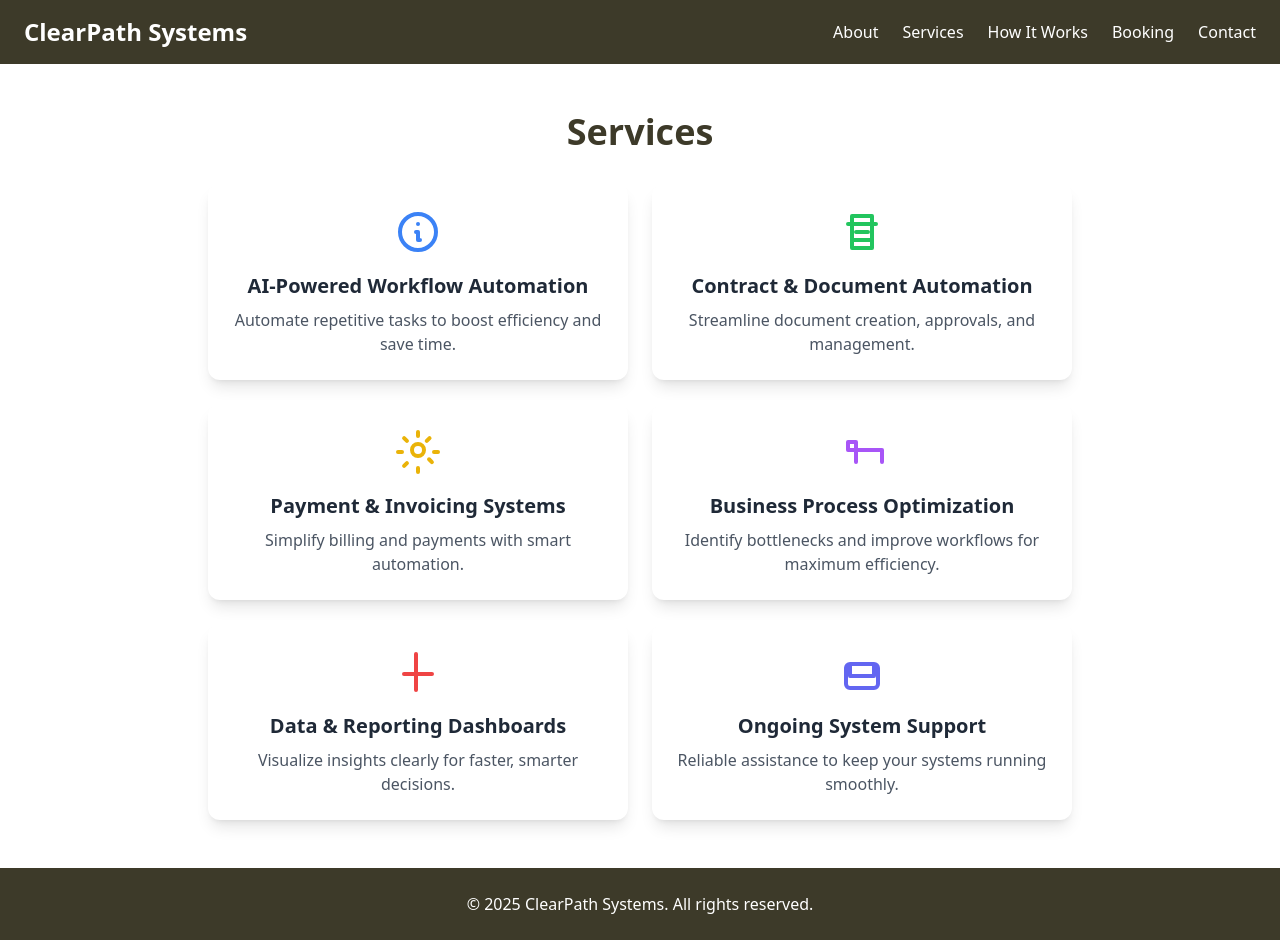
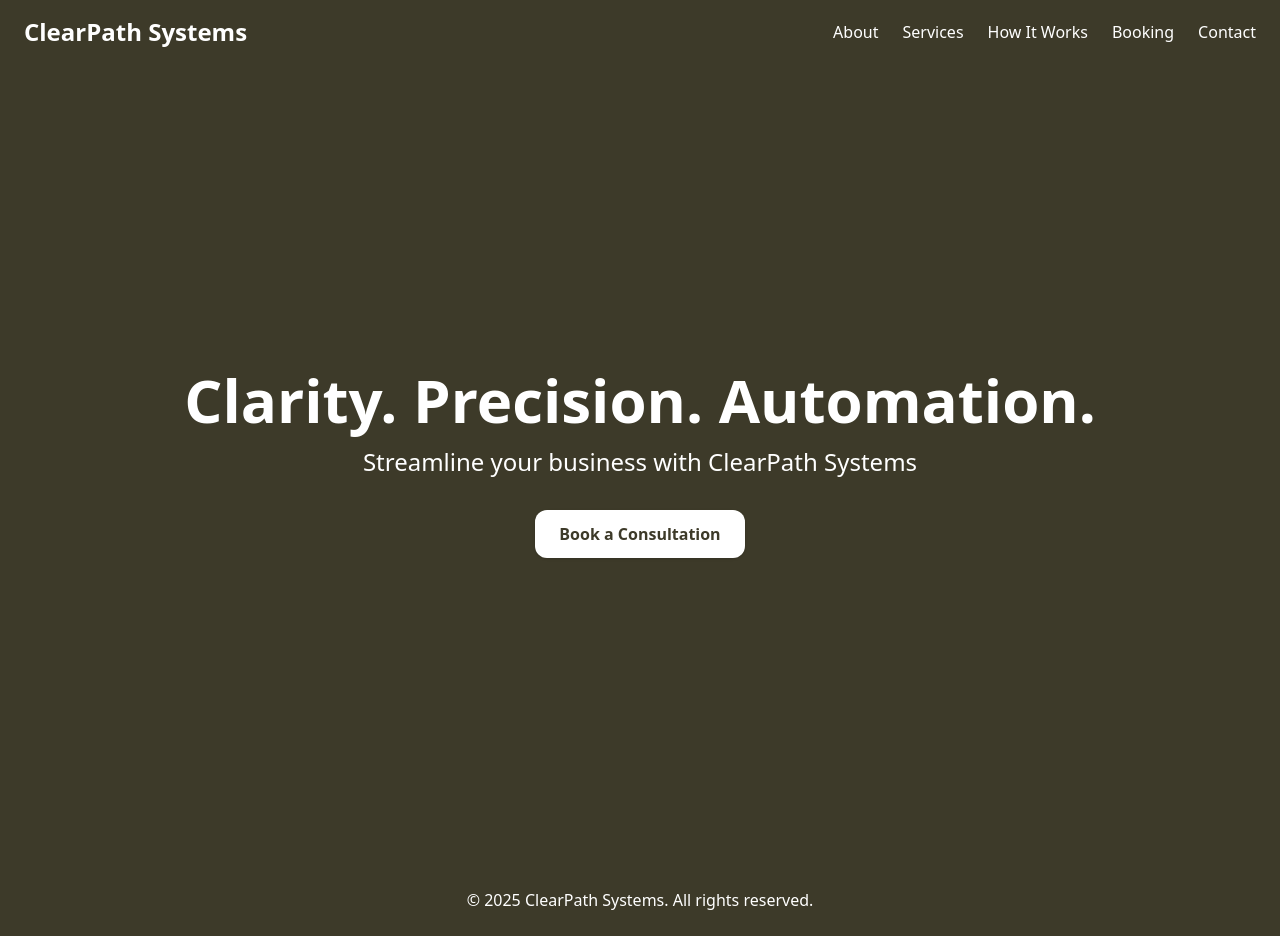
Before and after one commit to MICKENSONA/ClearPath-Systems, a plain HTML site: page index.html in a window 1280 px wide. Drawn offline with nearby package versions, Linux system fonts and the light colour scheme.

Commit message:
Add files via upload

```diff
--- a/index.html
+++ b/index.html
@@ -29,80 +29,11 @@
     </div>
   </nav>
 
-  <section class="px-4 py-12 max-w-4xl mx-auto">
-  <h2 class="text-3xl sm:text-4xl font-bold text-brand mb-8 text-center">Services</h2>
-
-  <div class="grid grid-cols-1 gap-6 sm:grid-cols-2 sm:gap-6">
-
-    <!-- AI-Powered Workflow Automation -->
-    <div class="p-6 bg-white rounded-xl shadow-lg text-center transform hover:scale-105 transition duration-300">
-      <div class="flex justify-center mb-4">
-        <svg class="w-12 h-12 text-blue-500" fill="none" stroke="currentColor" stroke-width="2" viewBox="0 0 24 24">
-          <path stroke-linecap="round" stroke-linejoin="round" d="M13 16h-1v-4h-1m1-4h.01M12 12h.01M21 12a9 9 0 11-18 0 9 9 0 0118 0z" />
-        </svg>
-      </div>
-      <h3 class="text-xl font-semibold mb-2">AI-Powered Workflow Automation</h3>
-      <p class="text-gray-600 text-sm sm:text-base">Automate repetitive tasks to boost efficiency and save time.</p>
-    </div>
-
-    <!-- Contract & Document Automation -->
-    <div class="p-6 bg-white rounded-xl shadow-lg text-center transform hover:scale-105 transition duration-300">
-      <div class="flex justify-center mb-4">
-        <svg class="w-12 h-12 text-green-500" fill="none" stroke="currentColor" stroke-width="2" viewBox="0 0 24 24">
-          <path stroke-linecap="round" stroke-linejoin="round" d="M9 12h6m2 4H7m12-8H5m2-4h10v16H7V4z" />
-        </svg>
-      </div>
-      <h3 class="text-xl font-semibold mb-2">Contract & Document Automation</h3>
-      <p class="text-gray-600 text-sm sm:text-base">Streamline document creation, approvals, and management.</p>
-    </div>
-
-    <!-- Payment & Invoicing Systems -->
-    <div class="p-6 bg-white rounded-xl shadow-lg text-center transform hover:scale-105 transition duration-300">
-      <div class="flex justify-center mb-4">
-        <svg class="w-12 h-12 text-yellow-500" fill="none" stroke="currentColor" stroke-width="2" viewBox="0 0 24 24">
-          <path stroke-linecap="round" stroke-linejoin="round" d="M12 8c-1.657 0-3 1.343-3 3s1.343 3 3 3 3-1.343 3-3-1.343-3-3-3z" />
-          <path stroke-linecap="round" stroke-linejoin="round" d="M12 2v2m0 16v2m10-10h-2M4 12H2m16.95 5.05l-1.414-1.414M6.464 6.464L5.05 5.05m12.728 0l-1.414 1.414M6.464 17.536l-1.414 1.414" />
-        </svg>
-      </div>
-      <h3 class="text-xl font-semibold mb-2">Payment & Invoicing Systems</h3>
-      <p class="text-gray-600 text-sm sm:text-base">Simplify billing and payments with smart automation.</p>
-    </div>
-
-    <!-- Business Process Optimization -->
-    <div class="p-6 bg-white rounded-xl shadow-lg text-center transform hover:scale-105 transition duration-300">
-      <div class="flex justify-center mb-4">
-        <svg class="w-12 h-12 text-purple-500" fill="none" stroke="currentColor" stroke-width="2" viewBox="0 0 24 24">
-          <path stroke-linecap="round" stroke-linejoin="round" d="M9 17v-6h13v6M5 11V7h4v4H5z" />
-        </svg>
-      </div>
-      <h3 class="text-xl font-semibold mb-2">Business Process Optimization</h3>
-      <p class="text-gray-600 text-sm sm:text-base">Identify bottlenecks and improve workflows for maximum efficiency.</p>
-    </div>
-
-    <!-- Data & Reporting Dashboards -->
-    <div class="p-6 bg-white rounded-xl shadow-lg text-center transform hover:scale-105 transition duration-300">
-      <div class="flex justify-center mb-4">
-        <svg class="w-12 h-12 text-red-500" fill="none" stroke="currentColor" stroke-width="2" viewBox="0 0 24 24">
-          <path stroke-linecap="round" stroke-linejoin="round" d="M11 3v18M5 13h14" />
-        </svg>
-      </div>
-      <h3 class="text-xl font-semibold mb-2">Data & Reporting Dashboards</h3>
-      <p class="text-gray-600 text-sm sm:text-base">Visualize insights clearly for faster, smarter decisions.</p>
-    </div>
-
-    <!-- Ongoing System Support -->
-    <div class="p-6 bg-white rounded-xl shadow-lg text-center transform hover:scale-105 transition duration-300">
-      <div class="flex justify-center mb-4">
-        <svg class="w-12 h-12 text-indigo-500" fill="none" stroke="currentColor" stroke-width="2" viewBox="0 0 24 24">
-          <path stroke-linecap="round" stroke-linejoin="round" d="M18 8v6H6V8m12 0a2 2 0 012 2v8a2 2 0 01-2 2H6a2 2 0 01-2-2v-8a2 2 0 012-2h12z" />
-        </svg>
-      </div>
-      <h3 class="text-xl font-semibold mb-2">Ongoing System Support</h3>
-      <p class="text-gray-600 text-sm sm:text-base">Reliable assistance to keep your systems running smoothly.</p>
-    </div>
-
-  </div>
-</section>
+  <section class="bg-brand text-white min-h-screen flex flex-col justify-center items-center text-center px-6">
+    <h1 class="text-4xl md:text-6xl font-bold">Clarity. Precision. Automation.</h1>
+    <p class="mt-4 text-xl md:text-2xl">Streamline your business with ClearPath Systems</p>
+    <a href="booking.html" class="mt-8 bg-white text-brand px-6 py-3 rounded-xl font-semibold shadow hover:bg-gray-100">Book a Consultation</a>
+  </section>
 
   <footer class="bg-brand text-white py-6 text-center">
     <p>&copy; 2025 ClearPath Systems. All rights reserved.</p>
```
